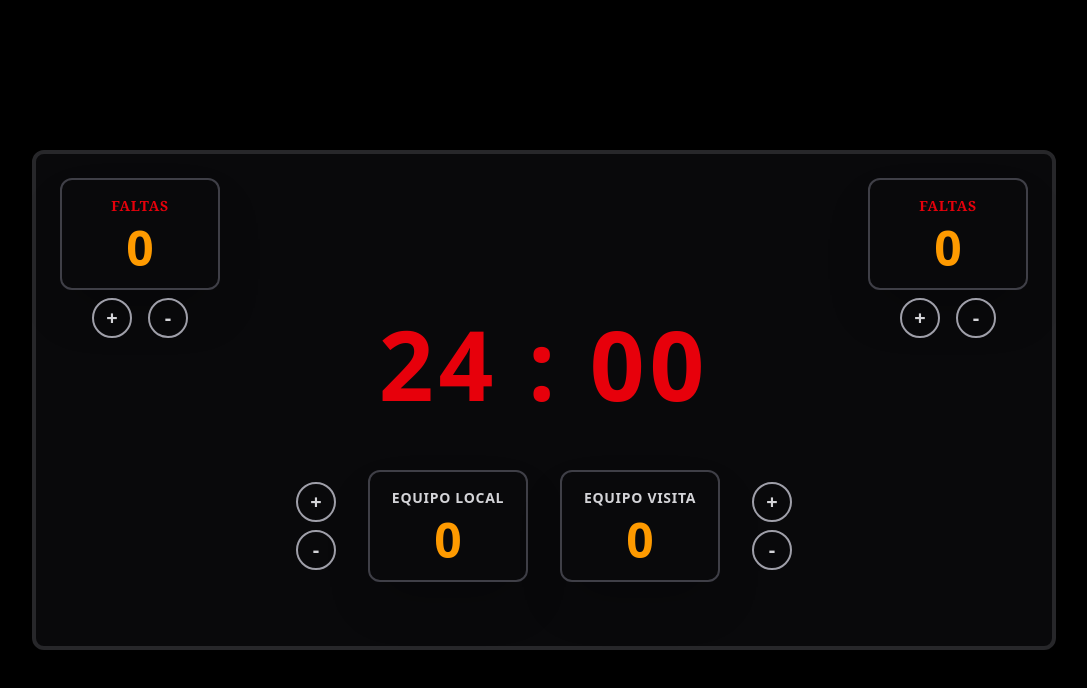
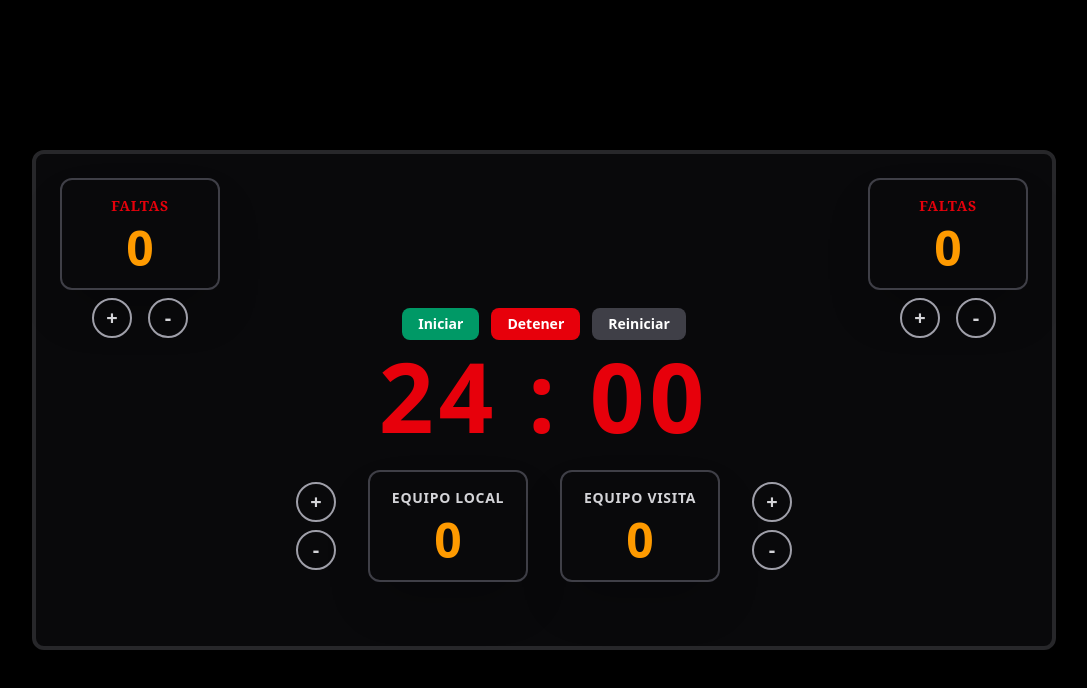
Before and after one commit to ethansoto-crypto/MUNDO-ARBITRAJE, a website built with Vite: page iniciar_partido.html in a window 1280 px wide. Shown: the whole page, without its empty margins (96-1183 px from the left). Built offline with nearby package versions, Linux system fonts and the light colour scheme.

Commit message:
Creacion de botones para iniciar, detener y reiniciar cronometro de tiempo

```diff
--- a/iniciar_partido.html
+++ b/iniciar_partido.html
@@ -41,8 +41,13 @@
 
 
 
-        <div class="text-center">
-            <p class="text-red-600 text-7xl md:text-8xl -mt-20 font-bold tracking-wider">24 : 00</p>
+        <div class="text-center flex flex-col items-center -mt-14">
+            <div class="flex gap-3 mb-2">
+                <button type="button" class="px-4 py-1.5 rounded-lg bg-emerald-600 hover:bg-emerald-500 text-white text-sm font-bold cursor-pointer">Iniciar</button>
+                <button type="button" class="px-4 py-1.5 rounded-lg bg-red-600 hover:bg-red-500 text-white text-sm font-bold cursor-pointer">Detener</button>
+                <button type="button" class="px-4 py-1.5 rounded-lg bg-zinc-700 hover:bg-zinc-600 text-white text-sm font-bold cursor-pointer">Reiniciar</button>
+            </div>
+            <p class="text-red-600 text-7xl md:text-8xl font-bold tracking-wider">24 : 00</p>
         </div>
 
         <div class="w-full flex justify-center gap-8 items-center mb-10">
```
